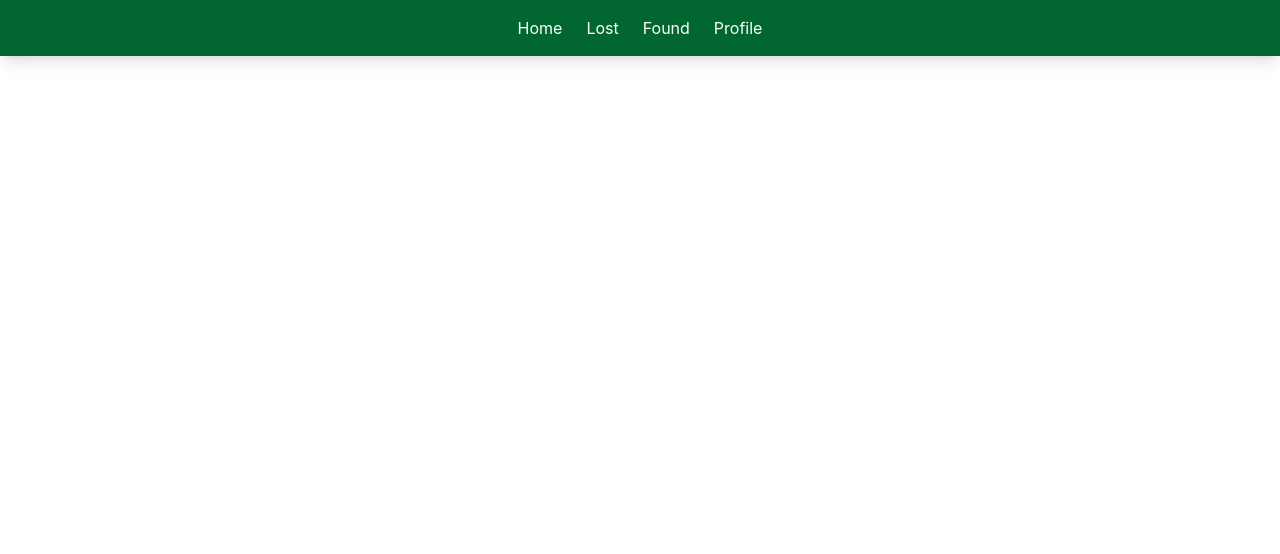
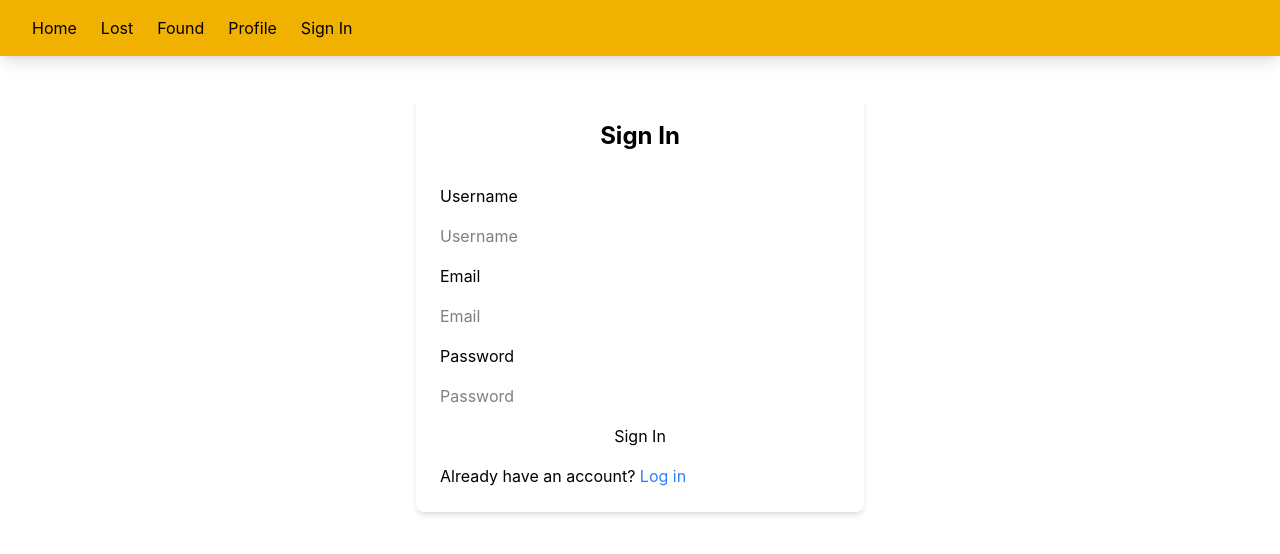
Before and after one commit to pavansajeev/CAMPUS-LOST-FOUND, a React app in the folder frontend/: page /signin in a window 1280 px wide. Shown: the top 554 px of the page. Built offline with nearby package versions, Linux system fonts and the light colour scheme; the HTML template or start-up script is replaced by a standard one.

Commit message:
added log in

```diff
--- a/frontend/src/App.jsx
+++ b/frontend/src/App.jsx
@@ -3,6 +3,8 @@ import Lost from "./components/Lost"
 import Product from "./components/Product"
 import Found from "./components/Found"
 import Profile from "./components/Profile"
+import SignIn from "./components/SignIn"
+import Login from "./components/Login"
 import { BrowserRouter,Routes,Route,NavLink } from 'react-router-dom'
 import axios from "axios"
 
@@ -12,7 +14,7 @@ function App()
     return(
         <>
             <BrowserRouter>
-                <nav className='bg-green-800 shadow-lg text-white flex'>
+                <nav className='bg-yellow-500 shadow-lg text-black flex-row '>
                     <div className='max-w-7xl mx-auto px-4 sm:px-6 lg:px-8'>
                         <ul className='flex space-x-6 py-4'>
                             <li>
@@ -27,6 +29,9 @@ function App()
                             <li>
                                 <NavLink to='/profile'>Profile</NavLink>
                             </li>
+                            <li>
+                                <NavLink to='/signin'>Sign In</NavLink>
+                            </li>
                         </ul>
                     </div>
 
@@ -37,6 +42,8 @@ function App()
                     <Route path='/lost' element={<Lost />}/>
                     <Route path='/found' element={<Found />}/>
                     <Route path='/profile' element={<Profile />}/>
+                    <Route path='/signin' element={<SignIn />}/>
+                    <Route path='/Login' element={<Login />}/>
                 </Routes>
             </BrowserRouter>
         </>
--- a/frontend/src/components/Home.jsx
+++ b/frontend/src/components/Home.jsx
@@ -1,5 +1,4 @@
 import React from 'react'
-
 const Home = () => {
   return (
     <>  <div>
--- /dev/null
+++ b/frontend/src/components/Login.jsx
@@ -0,0 +1,17 @@
+const Login = () => {
+    return(
+       <div>
+
+        <form className=' bg-white flex flex-col gap-4 max-w-md mx-auto mt-10 p-6 rounded-lg shadow-md'>
+            <h2 className='text-2xl font-bold text-center'>Login</h2>
+            <label htmlFor="email,username">Email or Username:</label>
+            <input type="email" id="email,username" placeholder="Email or Username" />
+            <label htmlFor="password">Password:</label>
+            <input type="password" id="password" placeholder="Password" />
+            <button type="submit">Login</button>
+        </form>
+       </div>
+    )
+}
+
+export default Login
--- /dev/null
+++ b/frontend/src/components/SignIn.jsx
@@ -0,0 +1,21 @@
+import React from 'react'
+
+const SignIn = () => {
+  return (
+    <div>
+        <form className=' bg-white flex flex-col gap-4 max-w-md mx-auto mt-10 p-6 rounded-lg shadow-md'>
+            <h2 className='text-2xl font-bold text-center mb-4'>Sign In</h2>
+            <label htmlFor="username">Username</label>
+            <input type="text" id="username" placeholder="Username" />
+            <label htmlFor="email">Email</label>
+            <input type="email" id="email" placeholder="Email" />
+            <label htmlFor="password">Password</label>
+            <input type="password" id="password" placeholder="Password" />
+            <button type="submit">Sign In</button>
+            <p>Already have an account? <a href="/Login" className='text-blue-500 hover:underline'>Log in</a></p>
+        </form>
+    </div>
+  )
+}
+
+export default SignIn
```
